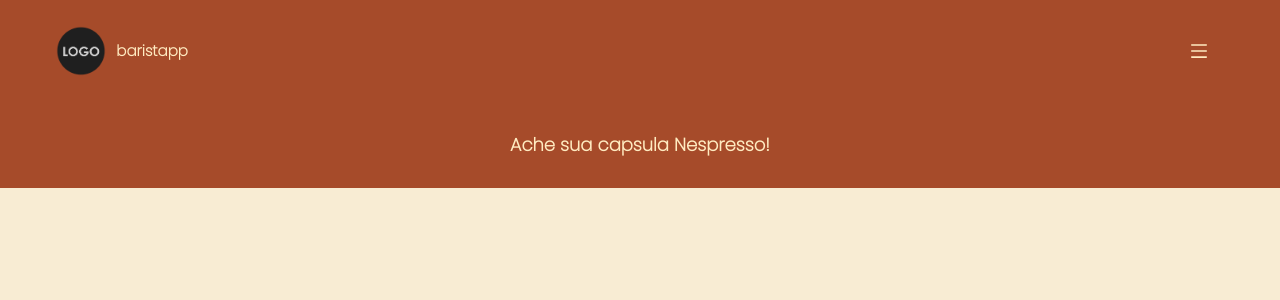
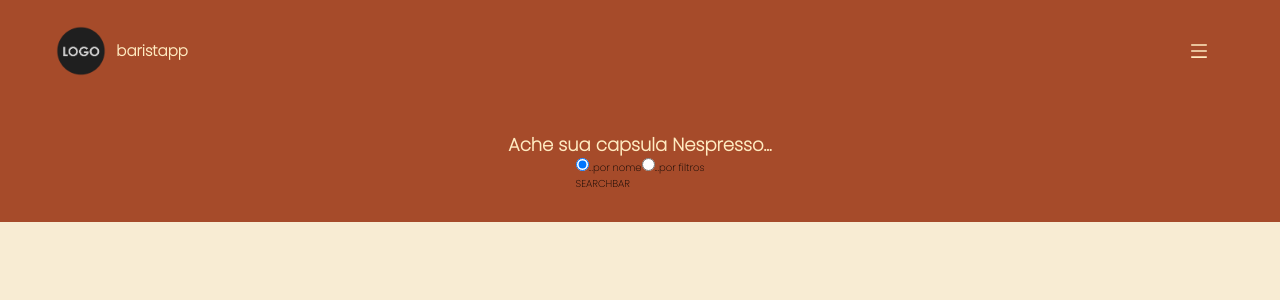
Before and after one commit to joaofelipelliccione/barista_app_front, a React (Create React App) app: page / in a window 1280 px wide. Shown: the top 300 px of the page. Built offline with nearby package versions, Linux system fonts and the light colour scheme; no server answers.

Commit message:
Estruturando radios.

```diff
--- a/src/components/header/HamburguerBtn.jsx
+++ b/src/components/header/HamburguerBtn.jsx
@@ -29,7 +29,6 @@ function HamburguerBtn({ isHambMenuOpen, setIsHambMenuOpen }) {
           <AiOutlineClose />
         </button>
       </div>
-
     </div>
   );
 }
--- /dev/null
+++ b/src/components/searchMethods/Radios.jsx
@@ -0,0 +1,42 @@
+import React from 'react';
+import PropTypes from 'prop-types';
+
+function Radios({ setSearchMethod }) {
+  return (
+    <section className="searchMethodsRdBtnsContainer">
+      <label
+        className="searchMethodsRdBtns"
+        htmlFor="searchByNameInput"
+      >
+        <input
+          id="searchByNameInput"
+          name="searchMethodsRdBtns"
+          type="radio"
+          value="name"
+          onClick={ ({ target }) => setSearchMethod(target.value) }
+          checked
+        />
+        ...por nome
+      </label>
+      <label
+        className="searchMethodsRdBtns"
+        htmlFor="searchByFiltersInput"
+      >
+        <input
+          id="searchByFiltersInput"
+          name="searchMethodsRdBtns"
+          type="radio"
+          value="filters"
+          onClick={ ({ target }) => setSearchMethod(target.value) }
+        />
+        ...por filtros
+      </label>
+    </section>
+  );
+}
+
+Radios.propTypes = {
+  setSearchMethod: PropTypes.func.isRequired,
+};
+
+export default Radios;
--- /dev/null
+++ b/src/components/searchMethods/SearchMethods.jsx
@@ -0,0 +1,22 @@
+import React from 'react';
+import PropTypes from 'prop-types';
+import Radios from './Radios';
+
+function SearchMethods({ searchMethod, setSearchMethod }) {
+  return (
+    <div className="searchMethodContainer">
+      <Radios
+        setSearchMethod={ setSearchMethod }
+      />
+      SEARCHBAR
+      {console.log(searchMethod)}
+    </div>
+  );
+}
+
+SearchMethods.propTypes = {
+  searchMethod: PropTypes.string.isRequired,
+  setSearchMethod: PropTypes.func.isRequired,
+};
+
+export default SearchMethods;
--- a/src/pages/Home.jsx
+++ b/src/pages/Home.jsx
@@ -2,12 +2,14 @@ import React from 'react';
 import { useDispatch } from 'react-redux';
 import capsulesAC from '../redux/actions/capsulesAC';
 import Header from '../components/header/Header';
+import SearchMethods from '../components/searchMethods/SearchMethods';
 import '../styles/Home.css';
 
 function Home() {
   const ALL_CAPSULES_ENDPOINT = 'https://barista-app-back.herokuapp.com/capsules';
 
   const [isFetching, setIsFetching] = React.useState(false);
+  const [searchMethod, setSearchMethod] = React.useState('name');
 
   const dispatch = useDispatch();
 
@@ -30,7 +32,11 @@ function Home() {
       {console.log(isFetching)}
       <Header />
       <main className="homePageMain">
-        <h1>Ache sua capsula Nespresso!</h1>
+        <h1>Ache sua capsula Nespresso...</h1>
+        <SearchMethods
+          searchMethod={ searchMethod }
+          setSearchMethod={ setSearchMethod }
+        />
       </main>
     </div>
   );
```
Also changed, not shown: src/components/searchMethods/SearchBar.jsx (added).
